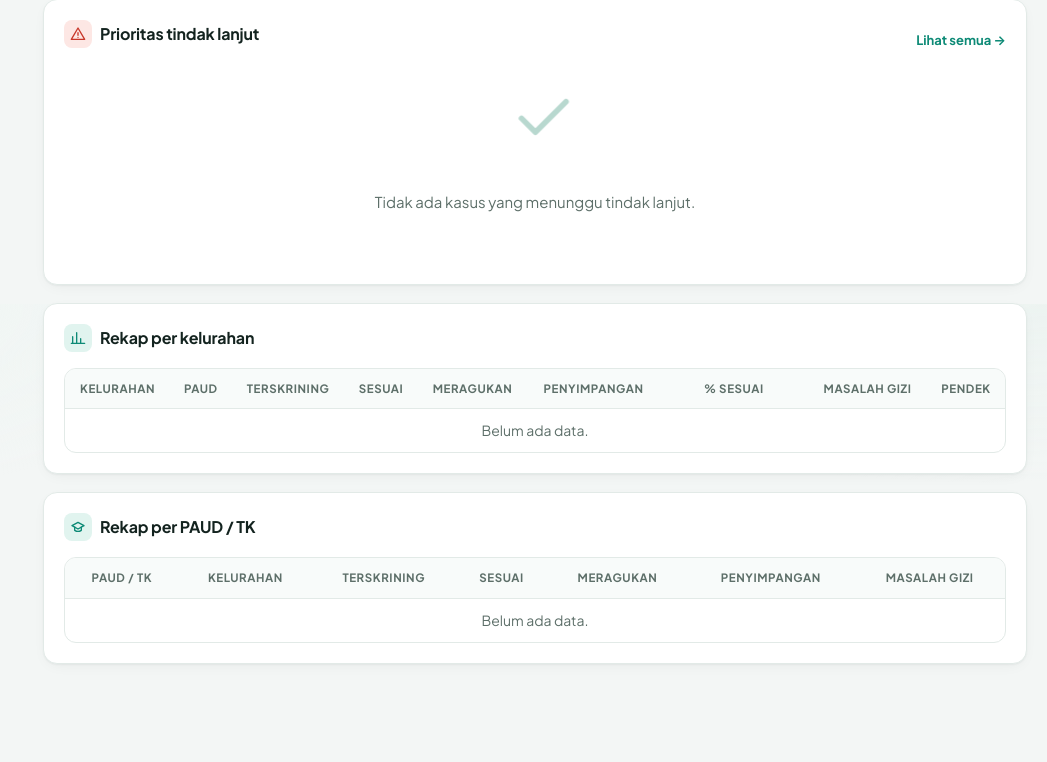
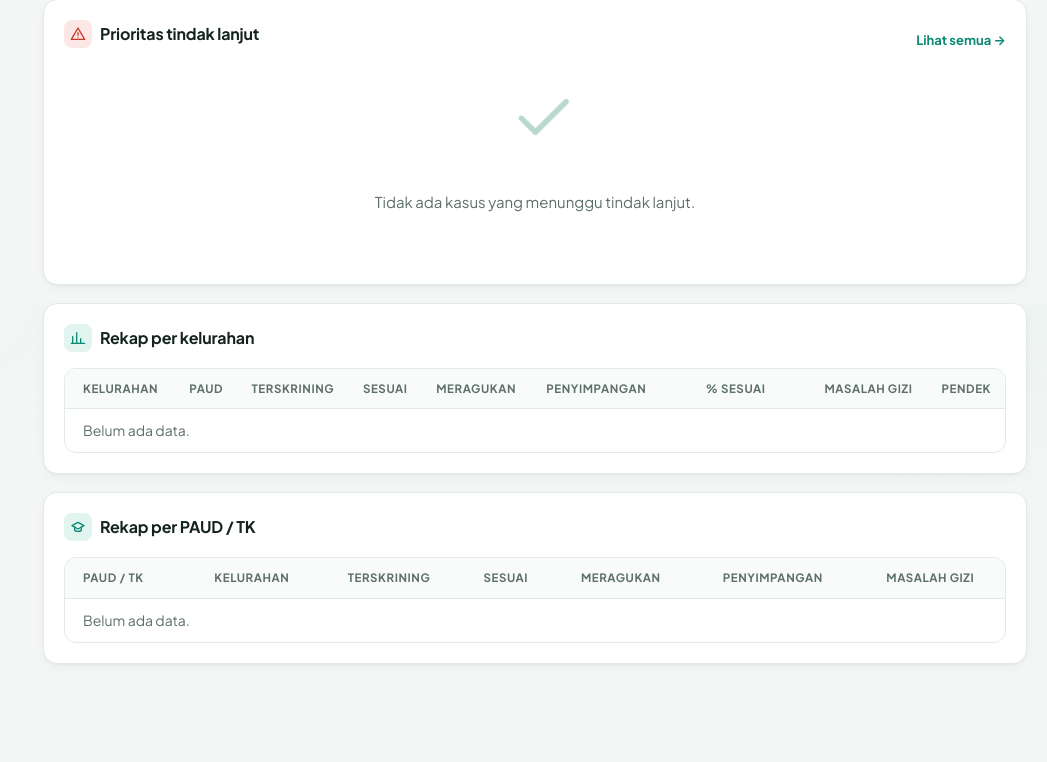
Before and after one commit to muhdava/kpsp-paud, a Flask app: page /dashboard in a window 1280 px wide. Shown: the part 1296-2058 px from the top of the page, without its empty margins (233-1280 px from the left). Run offline with Flask 3, Linux system fonts and the light colour scheme; the visitor is signed in with stand-in values (Sample User, id 1); data comes from the database, SQL or seed files in the repository; data that the repository does not hold is empty; some libraries are stand-ins or nearby versions.

Commit message:
Kolom nama di semua tabel rata kiri
Co-Authored-By: Claude Opus 5.5 <noreply@anthropic.com>

```diff
--- a/app/templates/base.html
+++ b/app/templates/base.html
@@ -12,8 +12,8 @@
 <script>try{if(localStorage.getItem('sidebar')==='tutup')document.documentElement.classList.add('sb-tutup')}catch(e){}try{if(sessionStorage.getItem('masuk'))document.documentElement.classList.add('sudah-masuk')}catch(e){}document.documentElement.classList.add('tanpa-anim')</script>
 <link rel="preconnect" href="https://fonts.googleapis.com"><link rel="preconnect" href="https://fonts.gstatic.com" crossorigin>
 <link href="https://fonts.googleapis.com/css2?family=Plus+Jakarta+Sans:wght@400;500;600;700;800&display=swap" rel="stylesheet">
-<link rel="stylesheet" href="{{ url_for('static', filename='style.css') }}?v=18">
-<link rel="stylesheet" href="{{ url_for('static', filename='nav.css') }}?v=18">
+<link rel="stylesheet" href="{{ url_for('static', filename='style.css') }}?v=19">
+<link rel="stylesheet" href="{{ url_for('static', filename='nav.css') }}?v=19">
 </head>
 <body class="{{ 'ada-nav' if user else 'tanpa-nav' }}">
 {% from "_ikon.html" import ikon %}{% from "_avatar.html" import avatar %}
@@ -86,7 +86,7 @@
   {% block body %}{% endblock %}
 </main>
 </div>
-<script src="{{ url_for('static', filename='app.js') }}?v=18"></script>
+<script src="{{ url_for('static', filename='app.js') }}?v=19"></script>
 {% block script %}{% endblock %}
 </body>
 </html>
--- a/app/templates/dashboard.html
+++ b/app/templates/dashboard.html
@@ -43,7 +43,7 @@
   <div class="aksi" style="justify-content:space-between"><h2><span class="ikon-h" style="background:var(--merah-bg);color:var(--merah)">{{ ikon('awas') }}</span>Prioritas tindak lanjut</h2>
     <a class="kecil" href="{{ url_for('data', tl='Belum ditindaklanjuti') }}"><b>Lihat semua →</b></a></div>
   {% if not prioritas %}<div class="kosong">{{ ikon('cek') }}<p>Tidak ada kasus yang menunggu tindak lanjut.</p></div>{% else %}
-  <div class="tbl-wrap"><table>
+  <div class="tbl-wrap"><table class="tbl-nama">
     <thead><tr><th>Anak</th><th>PAUD / Kelurahan</th><th>Tgl periksa</th><th>KPSP</th><th>Status gizi</th><th>TB/U</th><th></th></tr></thead>
     <tbody>{% for r in prioritas %}<tr>
       <td><span class="nama-anak"><span class="ava {{ r.jk }}">{{ r.anak[:1]|upper }}</span><span>{{ r.anak }}<br><span class="redup kecil" style="font-weight:500">{{ r.umur_teks }}</span></span></span></td>
@@ -58,7 +58,7 @@
 
 <div class="kartu reveal">
   <h2><span class="ikon-h">{{ ikon('grafik') }}</span>Rekap per kelurahan</h2>
-  <div class="tbl-wrap"><table>
+  <div class="tbl-wrap"><table class="tbl-nama">
     <thead><tr><th>Kelurahan</th><th class="n">PAUD</th><th class="n">Terskrining</th><th class="n">Sesuai</th><th class="n">Meragukan</th><th class="n">Penyimpangan</th><th style="min-width:140px">% sesuai</th><th class="n">Masalah gizi</th><th class="n">Pendek</th></tr></thead>
     <tbody>{% for nama, k in per_kel %}{% set pct = k['Sesuai umur'] / k.total * 100 %}<tr>
       <td><b>{{ nama }}</b></td><td class="n">{{ k.paud|length }}</td><td class="n">{{ k.total }}</td>
@@ -71,7 +71,7 @@
 
 <div class="kartu reveal">
   <h2><span class="ikon-h">{{ ikon('sekolah') }}</span>Rekap per PAUD / TK</h2>
-  <div class="tbl-wrap"><table>
+  <div class="tbl-wrap"><table class="tbl-nama">
     <thead><tr><th>PAUD / TK</th><th>Kelurahan</th><th class="n">Terskrining</th><th class="n">Sesuai</th><th class="n">Meragukan</th><th class="n">Penyimpangan</th><th class="n">Masalah gizi</th></tr></thead>
     <tbody>{% for key, k in per_paud %}<tr>
       <td><b>{{ key[0] }}</b></td><td>{{ key[1] }}</td><td class="n">{{ k.total }}</td>
--- a/app/templates/data.html
+++ b/app/templates/data.html
@@ -6,7 +6,7 @@
 {% set lengkap = true %}{% include "_filter.html" %}
 <div class="kartu reveal">
   <div class="grafik-kepala" style="margin-bottom:14px"><h2><span class="ikon-h">{{ ikon('daftar') }}</span>Daftar hasil skrining</h2><span class="badge abu">{{ rows|length }} data</span></div>
-  <div class="tbl-wrap"><table class="tbl-data">
+  <div class="tbl-wrap"><table class="tbl-data tbl-nama">
     <thead><tr><th>Anak</th><th>PAUD / Kelurahan</th><th>Tgl periksa</th><th>KPSP</th><th>BB / TB</th><th>Status gizi</th><th>TB/U</th><th>LK / LiLA</th><th>Tindak lanjut</th></tr></thead>
     <tbody>{% for r in rows %}<tr class="baris-link" data-href="{{ url_for('skrining_detail', sid=r.id) }}">
       <td><a class="nama-anak" href="{{ url_for('skrining_detail', sid=r.id) }}"><span class="ava {{ r.jk }}">{{ r.anak[:1]|upper }}</span><span>{{ r.anak }}<small class="sub-sel">{{ r.umur_teks }}</small></span></a></td>
--- a/app/templates/guru.html
+++ b/app/templates/guru.html
@@ -16,7 +16,7 @@
       <a class="btn" href="{{ url_for('anak_form') }}">{{ ikon('plus') }} Tambah anak</a></div>
   {% else %}
   <div class="cari">{{ ikon('cari') }}<input id="cari" placeholder="Cari nama anak…"></div>
-  <div class="tbl-wrap"><table id="tbl" class="tbl-hp">
+  <div class="tbl-wrap"><table id="tbl" class="tbl-hp tbl-nama">
     <thead><tr><th>Nama anak</th><th>Umur hari ini</th><th>Skrining terakhir</th><th>KPSP</th><th>Status gizi</th><th>Tindak lanjut Puskesmas</th><th></th></tr></thead>
     <tbody>
     {% for a in anak %}
--- a/app/templates/pengguna.html
+++ b/app/templates/pengguna.html
@@ -1,7 +1,7 @@
 {% extends "base.html" %}{% from "_avatar.html" import avatar %}{% block body %}
 <h1>Pengguna</h1>
 <div class="kartu reveal">
-  <div class="tbl-wrap"><table>
+  <div class="tbl-wrap"><table class="tbl-nama">
     <thead><tr><th>Nama</th><th>Username</th><th>Peran</th><th>PAUD / Kelurahan</th><th>HP</th><th>Status</th><th></th></tr></thead>
     <tbody>{% for u in rows %}<tr>
       <td><span class="nama-anak">{{ avatar(u, 'avatar-md') }}<span>{{ u.nama }}{% if u.jabatan %}<small class="sub-sel">{{ u.jabatan }}</small>{% endif %}</span></span></td><td>{{ u.username }}</td><td>{{ 'Guru' if u.peran=='guru' else 'Puskesmas' }}</td>
--- a/public/static/style.css
+++ b/public/static/style.css
@@ -537,3 +537,7 @@ main.lebar{max-width:1640px}
 .ubin,.gz>div{min-width:0}
 .ubin .badge,.gz .badge{white-space:normal;max-width:100%;text-align:left;line-height:1.3;align-items:flex-start}
 .ubin .badge::before,.gz .badge::before{margin-top:5px;flex:0 0 auto}
+
+/* ---- kolom nama (kolom pertama) rata kiri di semua tabel ---- */
+.tbl-nama th:first-child,.tbl-nama td:first-child{text-align:left!important;padding-left:18px}
+.tbl-nama td:first-child .nama-anak{justify-content:flex-start!important}
```
